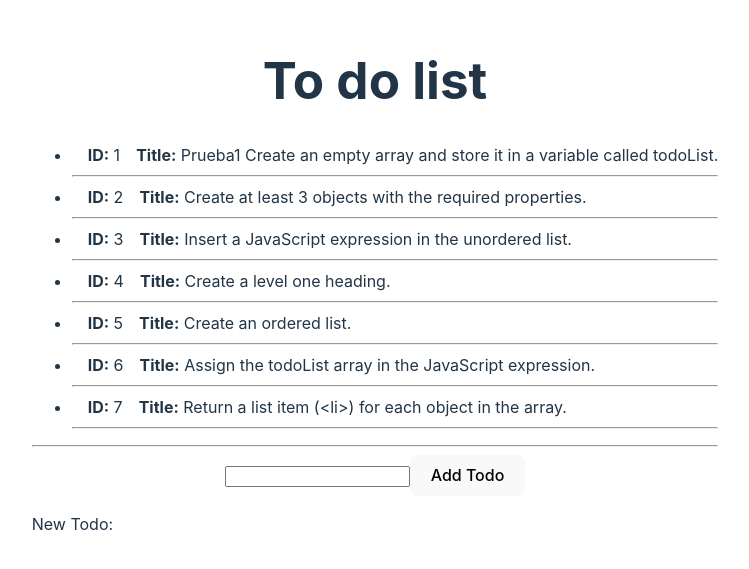
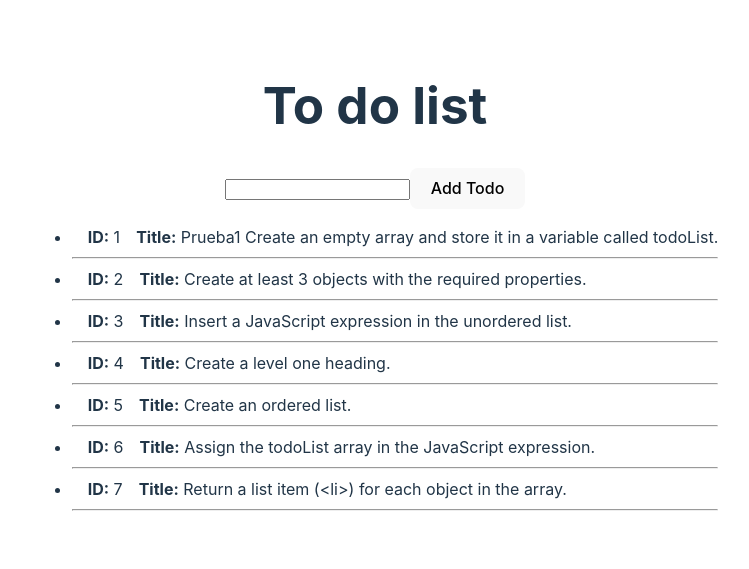
Before and after one commit to ledarca/react-todo, a React (Vite) app: page / in a window 1280 px wide. Shown: the part 115-684 px from the top of the page, without its empty margins (265-1014 px from the left). Built offline with nearby package versions, Linux system fonts and the light colour scheme.

Commit message:
update the app.jsx

```diff
--- a/src/App.jsx
+++ b/src/App.jsx
@@ -1,19 +1,17 @@
+
+import React, { useState } from 'react';
+import TodoList from './TodoList';
+import AddTodoForm from './AddTodoForm';
 import "./App.css";
-import TodoList from "./TodoList"; /**** Class 1_1 and 1_2  ***/
-import React, { useState } from 'react';
-import AddTodoForm from './AddTodoForm';
 
 function App() {
-  // hook useState
-  const [newTodo, setNewTodo] = useState('');
+  const [todoList, setTodoList] = useState([]);
 
   return (
     <div>
       <h1>To do list</h1>
-      <TodoList />
-      <hr />
-      <AddTodoForm onAddTodo={setNewTodo} />
-      <p>New Todo: <span>{newTodo}</span></p>
+      <AddTodoForm onAddTodo={(newTodo) => setTodoList([...todoList, newTodo])/*spread operator/*/} />
+      <TodoList todoList={todoList} />
     </div>
   );
 }
```
